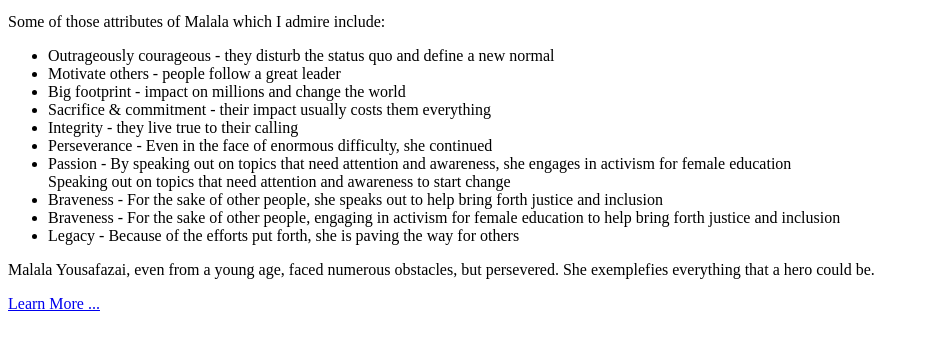
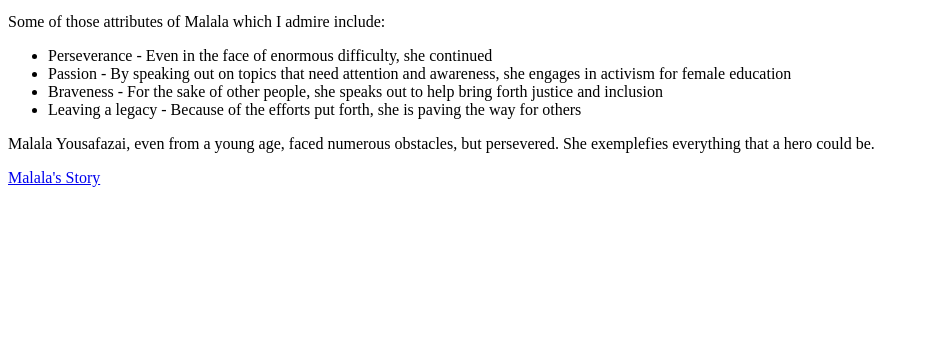
Before and after one commit to hopeahojio/hopeahojio.github.io, a plain HTML site: page inspire.html in a window 1280 px wide. Shown: the part 421-768 px from the top of the page, without its empty margins (0-926 px from the left). Drawn offline with Linux system fonts and the light colour scheme.

Commit message:
Update inspire.html

```diff
--- a/inspire.html
+++ b/inspire.html
@@ -13,24 +13,14 @@
         		Some of those attributes of Malala which I admire include:
     		</p>
     		<ul>
-        		<li>Outrageously courageous - they disturb the status quo and define a new normal</li>
-        		<li>Motivate others - people follow a great leader</li>
-        		<li>Big footprint - impact on millions and change the world</li>
-        		<li>Sacrifice & commitment - their impact usually costs them everything</li>
-        		<li>Integrity - they live true to their calling</li>
-
 			<li>Perseverance - Even in the face of enormous difficulty, she continued</li>
         		<li>Passion - By speaking out on topics that need attention and awareness, she engages in activism for female education</li>
-			Speaking out on topics that need attention and awareness to start change
 			<li>Braveness - For the sake of other people, she speaks out to help bring forth justice and inclusion</li>
-        		<li>Braveness - For the sake of other people, engaging in activism for female education to help bring forth justice and inclusion</li>
-			<li>Legacy - Because of the efforts put forth, she is paving the way for others</li>
-
-
+			<li>Leaving a legacy - Because of the efforts put forth, she is paving the way for others</li>
     		</ul>
     		<p>
         		Malala Yousafazai, even from a young age, faced numerous obstacles, but persevered. She exemplefies everything that a hero could be.
     		</p>
-    		<p><a href="https://www.biography.com/activist/martin-luther-king-jr">Learn More ...</a></p>
+    		<p><a href="https://malala.org/malalas-story">Malala's Story</a></p>
 	</body>
 </html>
```
